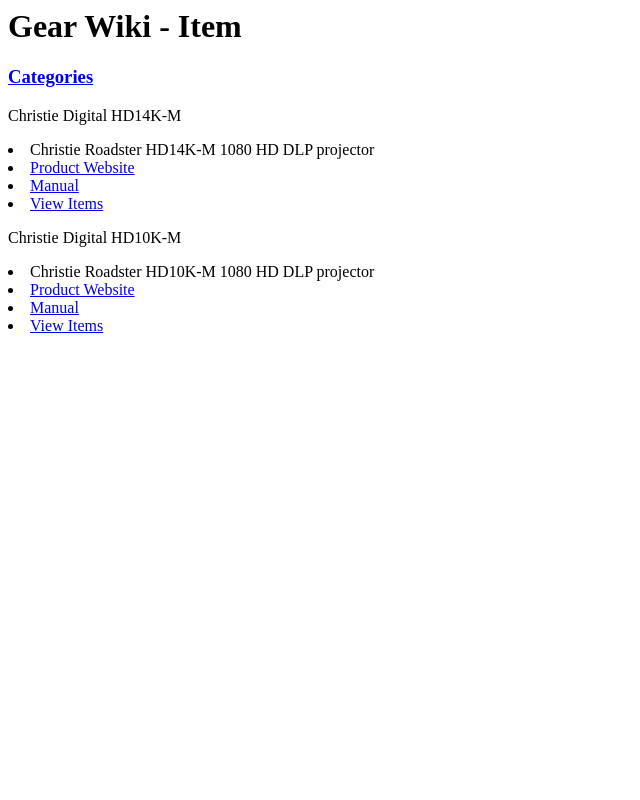
After one commit to stevenmarr/gearopedia, a Flask app: page /view_items/1 in a window 1280 px wide. The commit adds this page. Shown: the whole page, without its empty margins (0-640 px from the left). Run offline with Flask 2, Linux system fonts and the light colour scheme.

Commit message:
Add item view

```diff
--- a/application.py
+++ b/application.py
@@ -19,6 +19,11 @@
 	categories = session.query(GearCategories).all()
 	return render_template('default.html', categories=categories)
 
+@app.route('/view_items/<int:category_id>')
+def ViewItems(category_id):
+	items = session.query(GearModels).filter_by(category_id=category_id).all()
+	return render_template('items.html', items=items)
+
 if __name__ == '__main__':
 	app.secret_key = 'super-secret-key'
 	app.debug = True
--- a/templates/default.html
+++ b/templates/default.html
@@ -17,7 +17,7 @@
 
 <div>
 	<p>{{category.name}}</p>
-	<a href='#'>View Items</a>
+	<a href='{{url_for('ViewItems', category_id = category.id)}}'>View Items</a>
 </div>
 
 
--- /dev/null
+++ b/templates/items.html
@@ -0,0 +1,31 @@
+<html>
+
+<body>
+
+<h1>Gear Wiki - Item</h1>
+<h3><a href='{{url_for('DefaultGearCategories')}}'>Categories</a></h3>
+	{% with messages = get_flashed_messages() %}
+	{% if messages %}
+	<ul>
+		{% for message in messages %}
+		<li><strong>{{ message }}</strong></li>
+		{% endfor %}
+	</ul>
+	{% endif %}
+	{% endwith %}
+
+{% for item in items %}
+
+<div>
+	<p>{{item.manufacturer}} {{item.model}}</p>
+	<li>{{item.description}}</li>
+	<li><a href='{{item.product_url}}'>Product Website</a></li>
+	<li><a href='{{item.manual_url}}'>Manual</a></li>
+	<li><a href='#'>View Items</a></li>
+</div>
+
+
+{% endfor %}
+</body>
+
+</html>
```
Also changed, not shown: populate_db.py (+32 -1 lines), gear_wiki.db.
